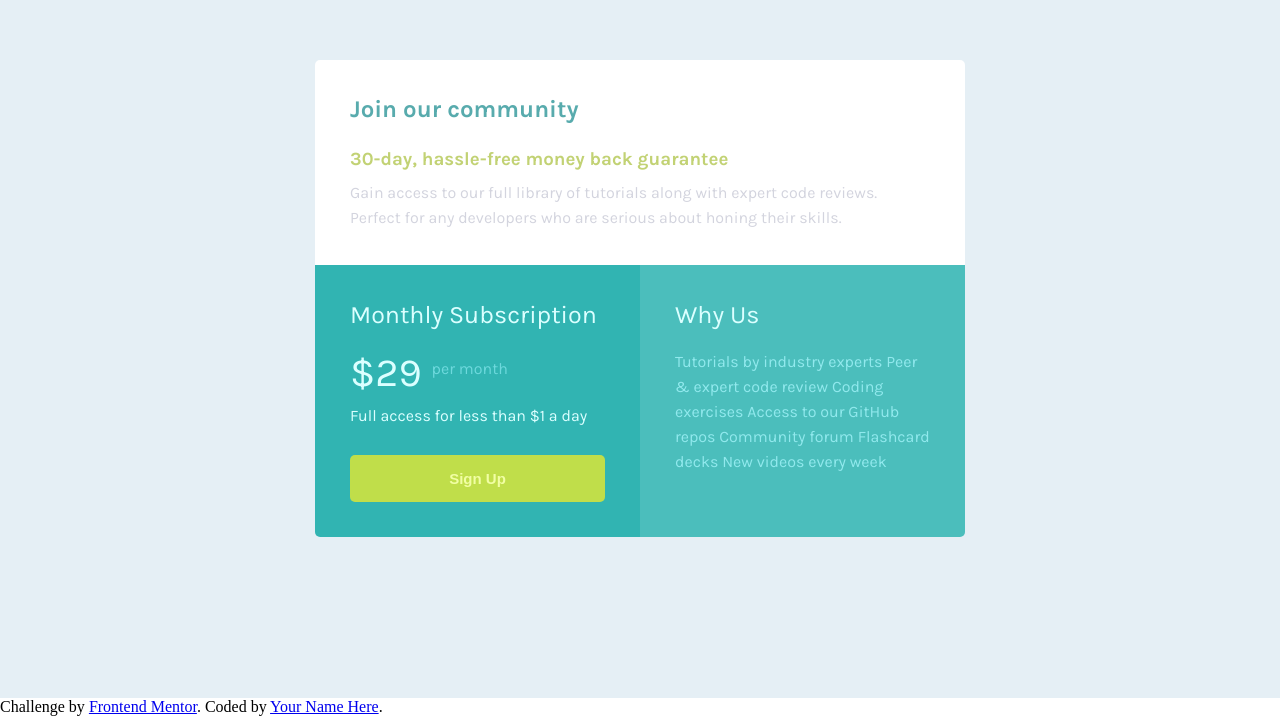
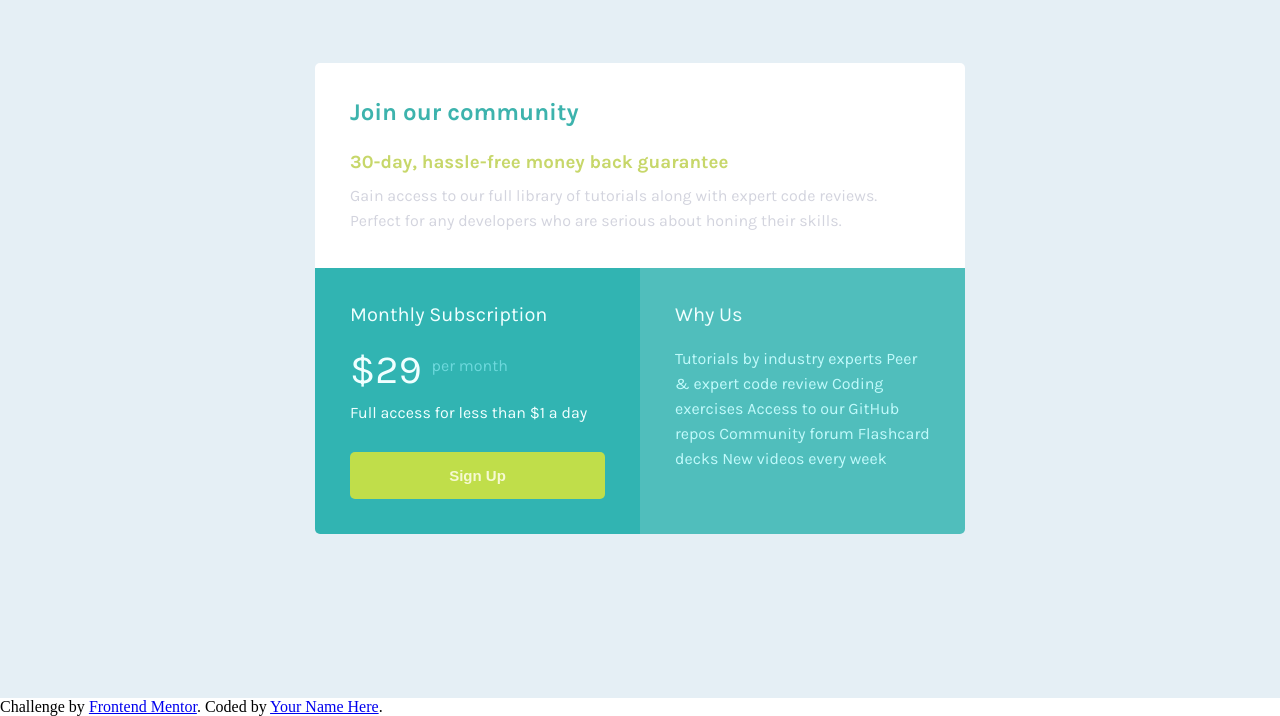
Before and after one commit to NikunjPatel-10/single-price-grid-component-master, a plain HTML site: page index.html in a window 1280 px wide. Shown: the part 102-818 px from the top of the page. Drawn offline with Linux system fonts and the light colour scheme.

Commit message:
completed

```diff
--- a/assets/scss/Base/_colors.scss
+++ b/assets/scss/Base/_colors.scss
@@ -1,12 +1,12 @@
-$primary : hsl(180deg 100% 93%);
+$primary : hsl(180deg 100% 97%);
 $bg-color:hsl(204deg 43% 93%);
 $bg-container-color:hsl(0deg 0% 100%);
-$main-heading-color:hsl(181deg 34% 51%);
-$sub-heading-color:hsl(70deg 51% 64%);
+$main-heading-color:hsl(177deg 49% 47%);
+$sub-heading-color:hsl(69deg 58% 63%);
 
 
 // for description
-$description-text-color:hsl(235deg 14% 85%);
+$description-text-color:hsl(224deg 6% 65%);
 
 
 // for subscription-section
@@ -16,4 +16,4 @@ $description-text-color:hsl(235deg 14% 85%);
 
 
 $subscription-bg-color: hsl(179deg 57% 45%);
-$info-bg-color : hsl(179deg 47% 52%);
+$info-bg-color : hsl(179deg 46% 53%);
--- a/assets/scss/layout/_card.scss
+++ b/assets/scss/layout/_card.scss
@@ -40,7 +40,7 @@
         padding: 35px;
 
         .subscription-header {
-            font-size: 25px;
+            font-size: 20px;
             color: $primary;
             margin-bottom: 20px;
         }
@@ -63,7 +63,7 @@
         }
         button{
             background-color: hsl(72deg 69% 58%);
-            color: hsl(69deg 98% 82%) ;
+            color: hsl(65deg 76% 90%) ;
             width: 100%;
             border: none;
             outline: none;
@@ -82,13 +82,13 @@
         padding: 35px;
 
         .question-text {
-            font-size: 25px;
+            font-size: 20px;
             color: $primary;
             margin-bottom: 20px;
         }
 
         .info-text {
-            color: hsl(183deg 72% 75%);
+            color :hsl(181deg 88% 87%);
             line-height: 25px;
         }
     }
--- a/index.html
+++ b/index.html
@@ -8,7 +8,7 @@
 
   <link rel="icon" type="image/png" sizes="32x32" href="./images/favicon-32x32.png">
   <link
-    href="https://fonts.googleapis.com/css2?&family=Karla:ital,wght@0,300;0,400;0,500;0,600;0,700;0,800;1,200;1,300;1,400;1,500;1,600;1,700;1,800&family=Merriweather:wght@900&family=Montserrat:ital,wght@0,200;0,300;0,400;0,500;0,600;0,700;0,800;1,200;1,300;1,400;1,500;1,600;1,700&display=swap"
+    href="https://fonts.googleapis.com/css2?&family=Karla:ital,wght@0,400;0,500;0,600;0,700;0,800;1,200;1,300;1,400;1,500;1,600;1,700;1,800&family=Merriweather:wght@900&family=Montserrat:ital,wght@0,200;0,300;0,400;0,500;0,600;0,700;0,800;1,200;1,300;1,400;1,500;1,600;1,700&display=swap"
     rel="stylesheet">
   <link rel="stylesheet" href="css/style.css">
   <title>Nikunj Patel | Single Price Grid Component</title>
```
Also changed, not shown: css/style.css.
